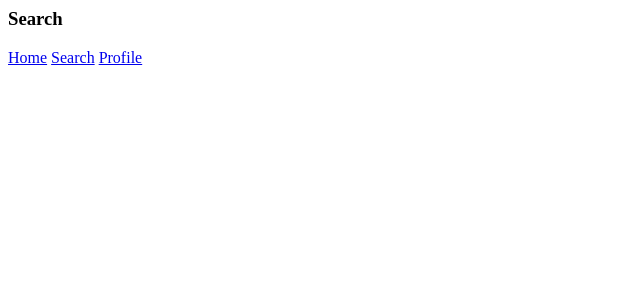
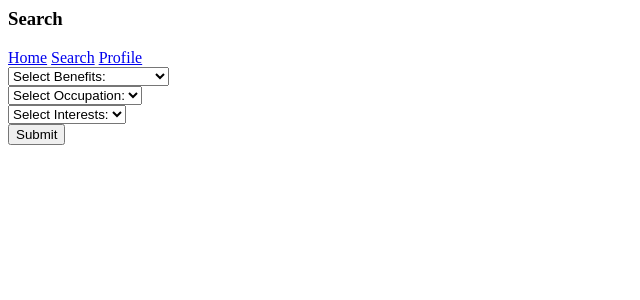
Before and after one commit to EricNguyen-B/credit-search, a Flask app: page /templates/search.html in a window 1280 px wide. Shown: the top 300 px of the page, without its empty margins (0-640 px from the left). Run offline with Flask 2, Linux system fonts and the light colour scheme.

Commit message:
credit choices added
Implemented credit choices in Search file

```diff
--- a/app.py
+++ b/app.py
@@ -11,8 +11,16 @@ app.config['UPLOAD_FOLDER'] = picFolder
 def home():
     return render_template("form.html")
 
-@app.route("/templates/search.html")
+@app.route("/templates/search.html", methods = ["GET", "POST"])
 def search():
+    if request.method == "POST":
+        common_benefits = request.form.get("benefit")
+        occupation = request.form.get("occupation")
+        interest =  request.form.get("interest")
+        if(common_benefits == "Hotel and Travel Points"):
+            return "This is a hotel boss"
+
+        return "Your benefits are " + common_benefits + "\n" + "Your occupation is " + occupation + "\n" + "Your occupation is " + interest
     return render_template("search.html")
 
 @app.route("/templates/profile.html")
--- a/templates/search.html
+++ b/templates/search.html
@@ -2,3 +2,36 @@
 <a href="/">Home</a>
 <a href="/templates/search.html">Search</a>
 <a href="/templates/profile.html">Profile</a>
+
+<form action = "{{url_for("search")}}" method = "post">
+    <div class="custom-select1" style="width:200px;">
+        <select name = "benefit">
+          <option value="0">Select Benefits:</option>
+          <option value="Low Interest">Low Interest</option>
+          <option value="Cash Back">Cash Back</option>
+          <option value="Hotel and Travel Points">Hotel and Travel Points</option>
+          <option value="Retail Rewards">Retail Rewards</option>
+          <option value="Balance Transfer">Balance Transfer</option>
+          <option value="Gas Points">Gas Points</option>
+          <option value="Airline Miles">Airline Miles</option>
+        </select>
+      </div>
+
+      <div class="custom-select2" style="width:200px;">
+        <select name = "occupation">
+          <option value="0">Select Occupation:</option>
+          <option value="Student">Student</option>
+          <option value="Business">Business</option>
+        </select>
+      </div>
+
+      <div class="custom-select3" style="width:200px;">
+        <select name = "interest">
+          <option value="0">Select Interests:</option>
+          <option value="Travel">Travel</option>
+          <option value="Shopping">Shopping</option>
+        </select>
+      </div>
+
+    <button class="button execute" name="submit" value="submit">Submit</button>
+</form>
```
